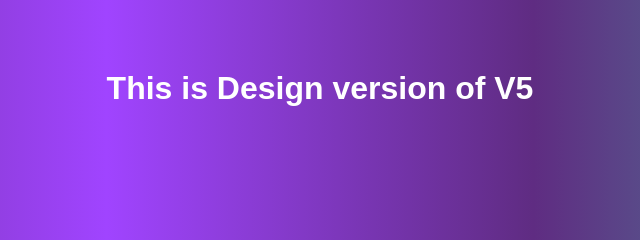
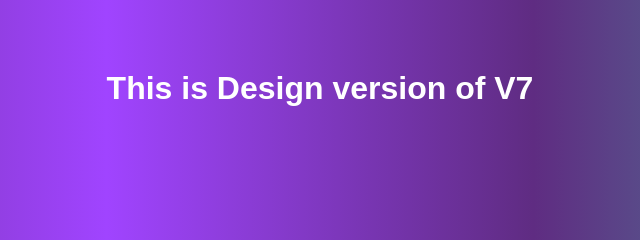
Before and after one commit to shumayl2/ShayanRepo, a plain HTML site: page index.html in a window 1280 px wide. Shown: the part 312-552 px from the top of the page, 320-960 px from the left. Drawn offline with Linux system fonts and the light colour scheme.

Commit message:
This is version v7

```diff
--- a/index.html
+++ b/index.html
@@ -7,7 +7,7 @@
     <title>Document</title>
 </head>
 <body>
-    <h1>This is Design version of V5</h1>
+    <h1>This is Design version of V7</h1>
 
 </body>
 </html>
```
